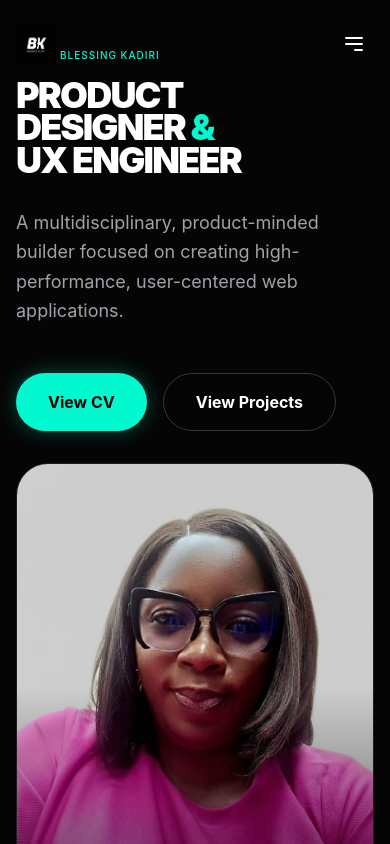
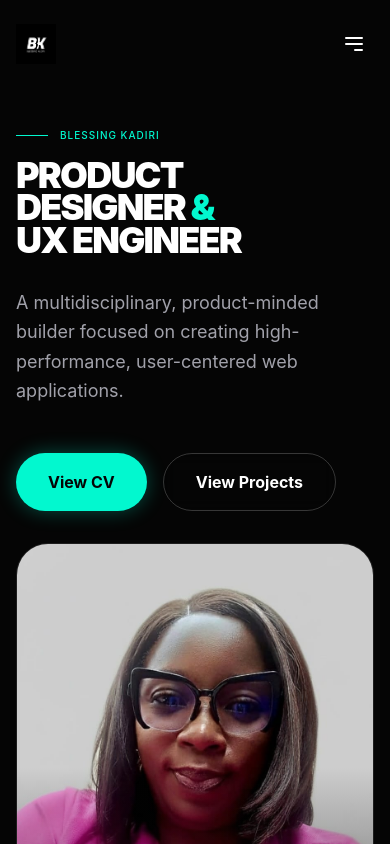
Before and after one commit to Blessingdevdesign25/Portfolio, a React (Vite) app: page / in a window 390 px wide. Shown: the top 844 px of the page. Built offline with nearby package versions, Linux system fonts and the light colour scheme.

Commit message:
feat: add Hero section component and update SEO metadata in index.html

```diff
--- a/src/app/components/Hero.tsx
+++ b/src/app/components/Hero.tsx
@@ -15,7 +15,7 @@ export default function Hero() {
           initial={{ opacity: 0, y: 20 }}
           animate={{ opacity: 1, y: 0 }}
           transition={{ duration: 0.8 }}
-          className="flex flex-col gap-4 sm:gap-6"
+          className="flex flex-col gap-4 sm:gap-6 mt-20 sm:mt-0"
         >
           <div className="flex items-center gap-3">
             <span className="w-8 sm:w-12 h-[1px] bg-primary"></span>
```
Also changed, not shown: 5 other files (tests, documents, lock files or other folders).
